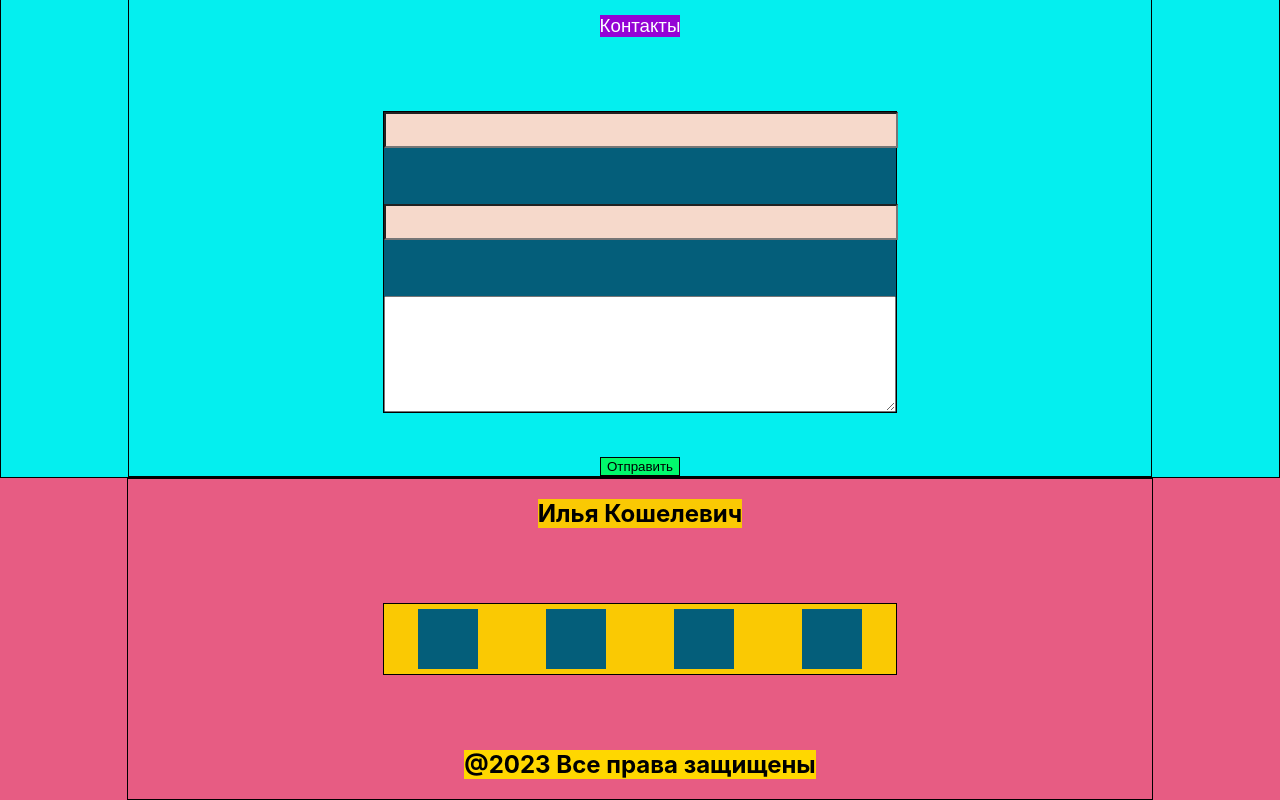
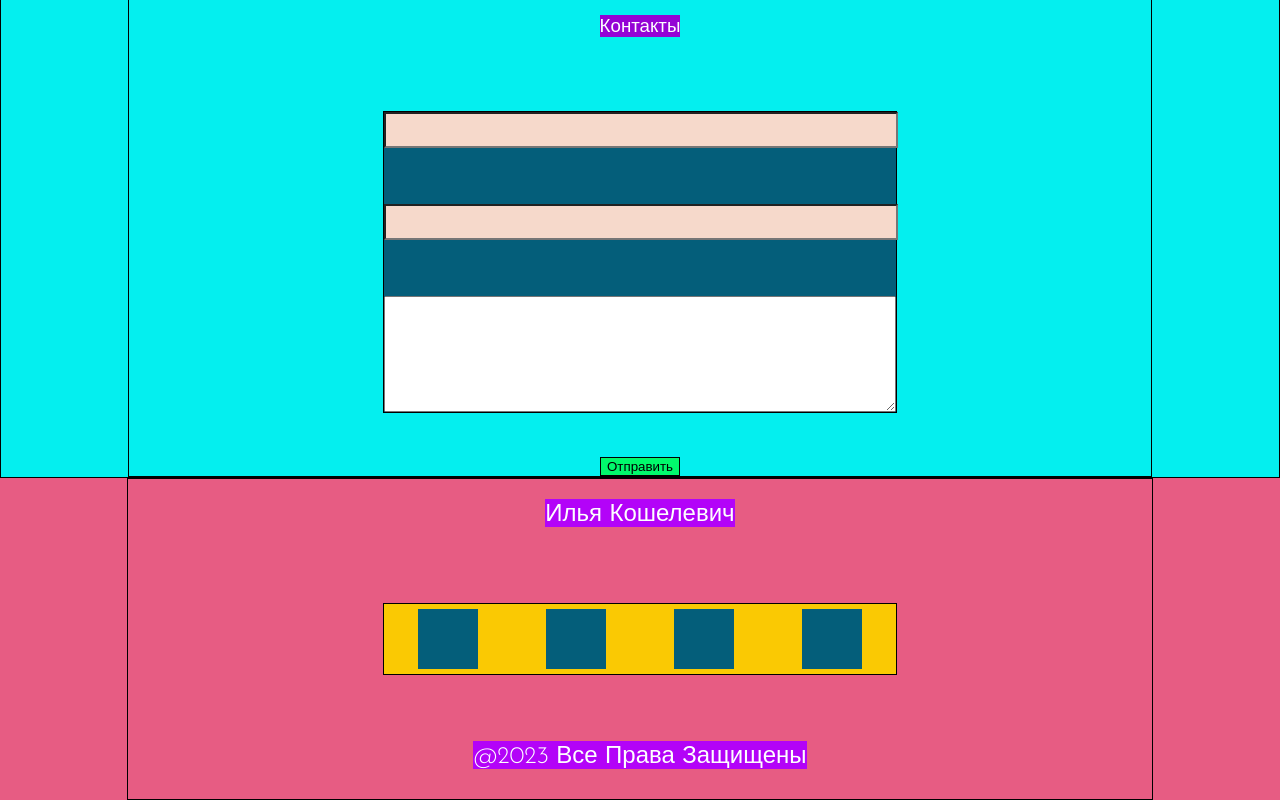
Before and after one commit to iliik/cv, a React (Create React App) app: page / in a window 1280 px wide. Shown: the part 2726-3526 px from the top of the page. Built offline with nearby package versions, Linux system fonts and the light colour scheme.

Commit message:
foter-css-title

```diff
--- a/src/footer/Footer.module.css
+++ b/src/footer/Footer.module.css
@@ -27,9 +27,19 @@
 }
 
 .name{
-    background-color: #fac903;
+    background-color: #b303f8;
+    font-family: 'Josefin Sans', sans-serif;
+    margin-bottom: 30px;
+    font-weight: 300;
+    color: #fefeff;
+    text-transform: capitalize;
 }
 
 .date{
-   background-color: gold;
+   background-color: #b303f8;
+    font-family: 'Josefin Sans', sans-serif;
+    margin-bottom: 30px;
+    font-weight: 300;
+    color: #fefeff;
+    text-transform: capitalize;
 }
```
